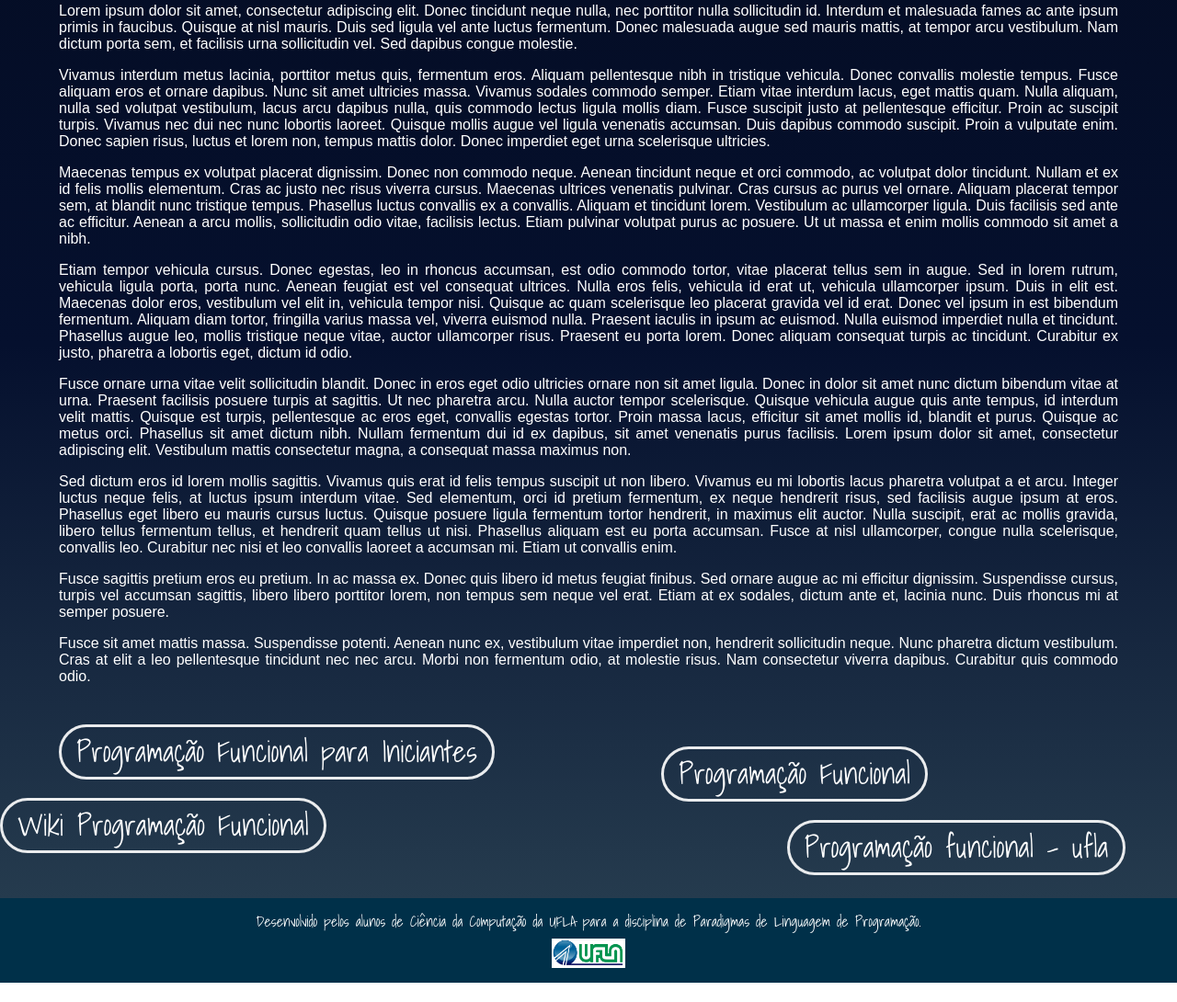
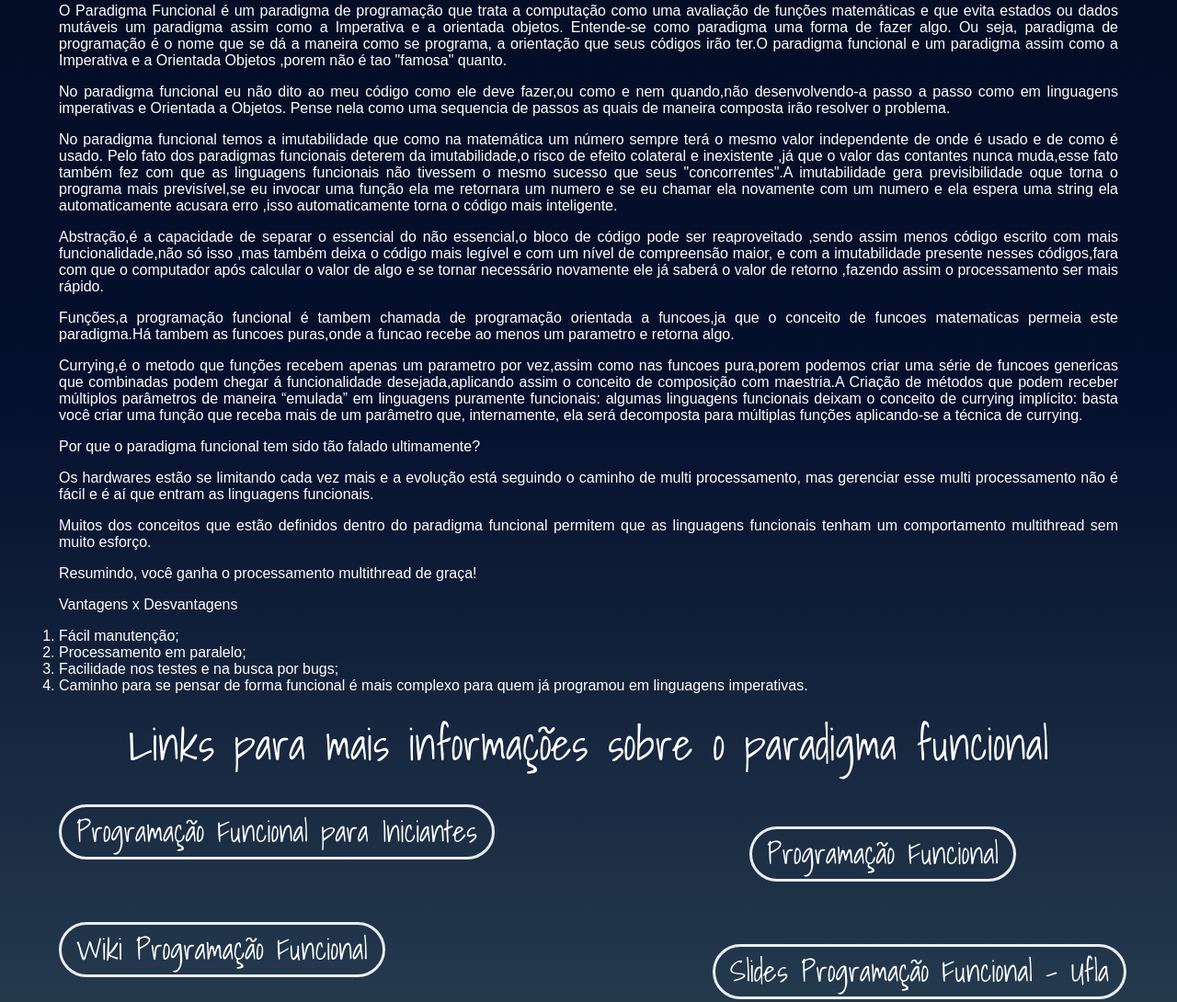
Before and after one commit to MrDuckBr/TrabalhoPLP, a plain HTML site: page aulasextendido.html in a window 1280 px wide. Shown: the part 226-1316 px from the top of the page at 92% size. Before the commit the page ends 1295 px from the top, so only its background shows below. Drawn offline with Linux system fonts and the light colour scheme.

Commit message:
versao 2,quase fim,revisar texto

```diff
--- a/aulasextendido.html
+++ b/aulasextendido.html
@@ -21,21 +21,29 @@
 
    <div id="aulaextend">
         <h1> Programação Funcional</h1>
-        <p> Lorem ipsum dolor sit amet, consectetur adipiscing elit. Donec tincidunt neque nulla, nec porttitor nulla sollicitudin id. Interdum et malesuada fames ac ante ipsum primis in faucibus. Quisque at nisl mauris. Duis sed ligula vel ante luctus fermentum. Donec malesuada augue sed mauris mattis, at tempor arcu vestibulum. Nam dictum porta sem, et facilisis urna sollicitudin vel. Sed dapibus congue molestie.</p>
 
-<p>Vivamus interdum metus lacinia, porttitor metus quis, fermentum eros. Aliquam pellentesque nibh in tristique vehicula. Donec convallis molestie tempus. Fusce aliquam eros et ornare dapibus. Nunc sit amet ultricies massa. Vivamus sodales commodo semper. Etiam vitae interdum lacus, eget mattis quam. Nulla aliquam, nulla sed volutpat vestibulum, lacus arcu dapibus nulla, quis commodo lectus ligula mollis diam. Fusce suscipit justo at pellentesque efficitur. Proin ac suscipit turpis. Vivamus nec dui nec nunc lobortis laoreet. Quisque mollis augue vel ligula venenatis accumsan. Duis dapibus commodo suscipit. Proin a vulputate enim. Donec sapien risus, luctus et lorem non, tempus mattis dolor. Donec imperdiet eget urna scelerisque ultricies.</p>
+        <p>O Paradigma  Funcional é um paradigma de programação que trata a computação como uma avaliação de funções matemáticas e que evita estados ou dados mutáveis um paradigma assim como a Imperativa e a orientada objetos. Entende-se como paradigma uma forma de fazer algo. Ou seja, paradigma de programação é o nome que se dá a maneira como se programa, a orientação que seus códigos irão ter.O paradigma funcional  e um paradigma assim como a Imperativa e a Orientada Objetos ,porem não é tao "famosa" quanto.</p>
+        <p>No paradigma funcional eu não dito ao meu código como ele deve fazer,ou como e nem quando,não desenvolvendo-a passo a passo como em linguagens imperativas e Orientada a Objetos. Pense nela como uma sequencia de passos as quais de maneira composta irão resolver o problema.</p>
+        <p>No paradigma funcional temos a imutabilidade que como na matemática um número sempre terá o mesmo valor independente de onde é usado e de como é usado. Pelo fato dos paradigmas funcionais deterem da imutabilidade,o risco de efeito colateral e inexistente ,já que o valor das contantes nunca muda,esse fato também fez com que as linguagens funcionais não tivessem o mesmo sucesso que seus "concorrentes".A imutabilidade gera previsibilidade oque torna o programa mais previsível,se eu invocar uma função ela me retornara um numero e se eu chamar ela novamente com um numero e ela espera uma string ela automaticamente acusara erro ,isso automaticamente torna o código mais inteligente.</p>
+        <p>Abstração,é a capacidade de separar o essencial do não essencial,o bloco de código pode ser reaproveitado ,sendo assim menos código escrito com mais funcionalidade,não só isso ,mas também deixa o código mais legível e com um nível de compreensão maior, e com a imutabilidade presente nesses códigos,fara com que o computador após calcular o valor de algo e se tornar necessário novamente ele já saberá o valor de retorno ,fazendo assim o processamento ser mais rápido.</p>
+        <p>Funções,a programação funcional é tambem chamada de programação orientada a funcoes,ja que o conceito de funcoes matematicas permeia este paradigma.Há tambem as funcoes puras,onde a funcao recebe ao menos um parametro e retorna algo.</p>
+        <p>Currying,é o metodo que funções recebem apenas um parametro por vez,assim como nas funcoes pura,porem podemos criar uma série de funcoes genericas que combinadas podem chegar á funcionalidade desejada,aplicando assim o conceito de composição com maestria.A Criação de métodos que podem receber múltiplos parâmetros de maneira “emulada” em linguagens puramente funcionais: algumas linguagens funcionais deixam o conceito de currying implícito: basta você criar uma função que receba mais de um parâmetro que, internamente, ela será decomposta para múltiplas funções aplicando-se a técnica de currying.</p>
+        <p>Por que o paradigma funcional tem sido tão falado ultimamente?</p>
+        <p>Os hardwares estão se limitando cada vez mais e a evolução está seguindo o caminho de multi processamento, mas gerenciar esse multi processamento não é fácil e é aí que entram as linguagens funcionais.</p>
+       <p>Muitos dos conceitos que estão definidos dentro do paradigma funcional permitem que as linguagens funcionais tenham um comportamento multithread sem muito esforço.</p>
+        <p>Resumindo, você ganha o processamento multithread de graça!</p>
+        <p>Vantagens x Desvantagens</p>
+        <ol>
+        <li>Fácil manutenção;</li>
+        <li>Processamento em paralelo;</li>
+        <li>Facilidade nos testes e na busca por bugs;</li>
+        <li>Caminho para se pensar de forma funcional é mais complexo para quem já programou em linguagens imperativas.</li>
+        </ol>
 
-<p>Maecenas tempus ex volutpat placerat dignissim. Donec non commodo neque. Aenean tincidunt neque et orci commodo, ac volutpat dolor tincidunt. Nullam et ex id felis mollis elementum. Cras ac justo nec risus viverra cursus. Maecenas ultrices venenatis pulvinar. Cras cursus ac purus vel ornare. Aliquam placerat tempor sem, at blandit nunc tristique tempus. Phasellus luctus convallis ex a convallis. Aliquam et tincidunt lorem. Vestibulum ac ullamcorper ligula. Duis facilisis sed ante ac efficitur. Aenean a arcu mollis, sollicitudin odio vitae, facilisis lectus. Etiam pulvinar volutpat purus ac posuere. Ut ut massa et enim mollis commodo sit amet a nibh.</p>
 
-<p>Etiam tempor vehicula cursus. Donec egestas, leo in rhoncus accumsan, est odio commodo tortor, vitae placerat tellus sem in augue. Sed in lorem rutrum, vehicula ligula porta, porta nunc. Aenean feugiat est vel consequat ultrices. Nulla eros felis, vehicula id erat ut, vehicula ullamcorper ipsum. Duis in elit est. Maecenas dolor eros, vestibulum vel elit in, vehicula tempor nisi. Quisque ac quam scelerisque leo placerat gravida vel id erat. Donec vel ipsum in est bibendum fermentum. Aliquam diam tortor, fringilla varius massa vel, viverra euismod nulla. Praesent iaculis in ipsum ac euismod. Nulla euismod imperdiet nulla et tincidunt. Phasellus augue leo, mollis tristique neque vitae, auctor ullamcorper risus. Praesent eu porta lorem. Donec aliquam consequat turpis ac tincidunt. Curabitur ex justo, pharetra a lobortis eget, dictum id odio.</p>
-
-<p>Fusce ornare urna vitae velit sollicitudin blandit. Donec in eros eget odio ultricies ornare non sit amet ligula. Donec in dolor sit amet nunc dictum bibendum vitae at urna. Praesent facilisis posuere turpis at sagittis. Ut nec pharetra arcu. Nulla auctor tempor scelerisque. Quisque vehicula augue quis ante tempus, id interdum velit mattis. Quisque est turpis, pellentesque ac eros eget, convallis egestas tortor. Proin massa lacus, efficitur sit amet mollis id, blandit et purus. Quisque ac metus orci. Phasellus sit amet dictum nibh. Nullam fermentum dui id ex dapibus, sit amet venenatis purus facilisis. Lorem ipsum dolor sit amet, consectetur adipiscing elit. Vestibulum mattis consectetur magna, a consequat massa maximus non.</p>
-
-<p>Sed dictum eros id lorem mollis sagittis. Vivamus quis erat id felis tempus suscipit ut non libero. Vivamus eu mi lobortis lacus pharetra volutpat a et arcu. Integer luctus neque felis, at luctus ipsum interdum vitae. Sed elementum, orci id pretium fermentum, ex neque hendrerit risus, sed facilisis augue ipsum at eros. Phasellus eget libero eu mauris cursus luctus. Quisque posuere ligula fermentum tortor hendrerit, in maximus elit auctor. Nulla suscipit, erat ac mollis gravida, libero tellus fermentum tellus, et hendrerit quam tellus ut nisi. Phasellus aliquam est eu porta accumsan. Fusce at nisl ullamcorper, congue nulla scelerisque, convallis leo. Curabitur nec nisi et leo convallis laoreet a accumsan mi. Etiam ut convallis enim.</p>
-
-<p>Fusce sagittis pretium eros eu pretium. In ac massa ex. Donec quis libero id metus feugiat finibus. Sed ornare augue ac mi efficitur dignissim. Suspendisse cursus, turpis vel accumsan sagittis, libero libero porttitor lorem, non tempus sem neque vel erat. Etiam at ex sodales, dictum ante et, lacinia nunc. Duis rhoncus mi at semper posuere.</p>
-
-<p>Fusce sit amet mattis massa. Suspendisse potenti. Aenean nunc ex, vestibulum vitae imperdiet non, hendrerit sollicitudin neque. Nunc pharetra dictum vestibulum. Cras at elit a leo pellentesque tincidunt nec nec arcu. Morbi non fermentum odio, at molestie risus. Nam consectetur viverra dapibus. Curabitur quis commodo odio.</p>
+   <div id="Linkss">
+       Links para mais informações sobre o paradigma funcional
+   </div>
 
   <div id="botaoaulasex">
   <div id="botaoAulas" class="b1">
@@ -48,10 +56,11 @@
            <a href="https://pt.wikipedia.org/wiki/Programa%C3%A7%C3%A3o_funcional" id="link3"target="_blank">Wiki Programação Funcional</a>
         </div>
        <div id="botaoAulas" class="b4">
-           <a href="https://drive.google.com/file/d/1gIyyBVzfKUq7gyjHxqIchtlVR5kyzo1R/view?usp=sharing" id="link4" target="_blank">Programação funcional - ufla</a>
+           <a href="https://drive.google.com/file/d/1gIyyBVzfKUq7gyjHxqIchtlVR5kyzo1R/view?usp=sharing" id="link4" target="_blank">Slides Programação Funcional - Ufla</a>
         </div>
     </div>
 </div>
+
       <div id="rodape">
 
       <p>Desenvolvido pelos alunos de Ciência da Computação da UFLA para a disciplina de Paradigmas de Linguagem de Programação.</p>
--- a/quiz/js-quiz.js
+++ b/quiz/js-quiz.js
@@ -85,8 +85,9 @@ var quiz = {
       } else {
         html += "Tente outra vez!";
       }
+
+      html += "<div>Você acertou " + score + " de " + total + " (" + percent*100 + "%)" + ".</div>";
       html += "</h1>";
-      html += "<div>Você acertou " + score + " de " + total + " (" + percent*100 + "%)" + ".</div>";
       document.getElementById("quiz-wrap").innerHTML = html;
     }
   };
--- a/style.css
+++ b/style.css
@@ -198,6 +198,9 @@ h1{
   background-size: cover;
 
 }
+
+
+
 #video{
   height: auto;
   background-color: rgba(36, 62, 102,0.92);
@@ -218,6 +221,29 @@ padding-right: 6rem;
   padding-left: 11rem;
   margin-bottom: -2.2rem;
 }
+
+#Atualizar{
+  background-color: rgb(12, 3, 85);
+  text-align: center;
+  padding-top: 3rem; /*mudei*/
+  margin-top: -2rem;
+  font-size: 2rem;
+  line-height: 2rem;
+  padding-bottom: 2rem;
+
+}
+
+#mudarbotao{
+  background-color: rgba(36, 62, 102,0.92);
+  border-color: #E86300;
+  color: antiquewhite;
+  border-radius: 2rem;
+  padding: 0.8rem;
+}
+#mudarbotao:hover{
+  background-color:#E86300;
+}
+
 
 #rodape{
   height: auto;
@@ -251,6 +277,22 @@ padding-right: 6rem;
   font-family: arial;
   text-align: justify;
 }
+
+#aulaextend ol{/*lista*/
+  padding-right: 6rem;
+  padding-left: 4rem;
+  color: white;
+
+  font-family: arial;
+  text-align: justify;
+}
+
+#Linkss{
+  text-align: center;
+  font-family:'Shadows Into Light';
+  font-size: 3rem;
+  color:white;
+}
 #botaoaulasex{
   padding-top: 3rem;
 }
@@ -262,21 +304,20 @@ padding-right: 6rem;
 }
 .b2{
 text-align: right;
- padding-left: 28rem;
-
- padding-top: 2rem;
- padding-bottom: 2rem;
+ padding-left: 40rem;
+ padding-top: 50rem;
+ padding-bottom:5rem;
 }
 .b3{
   text-align: left!important;
- padding-left: 4  rem;
+ padding-left: 4rem;
  margin-top: 2rem;
 
 }
 .b4{
   text-align: right;
- padding-left: 50rem;
- margin-top: -2rem;
+ padding-left: 45rem;
+
 
 }
 
```
Also changed, not shown: Index.html (+18 -8 lines), quiz/js-quiz.css (+15 -10 lines), image/Linguagensfunc.png (added).
